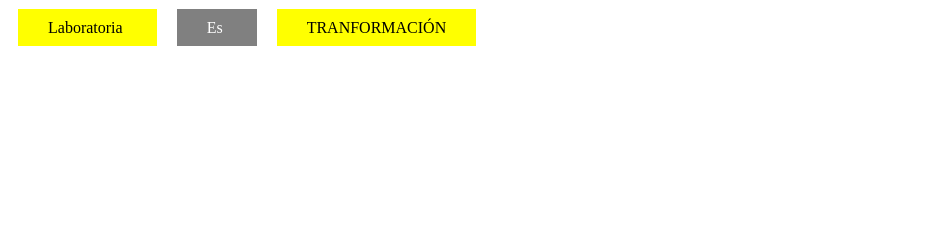
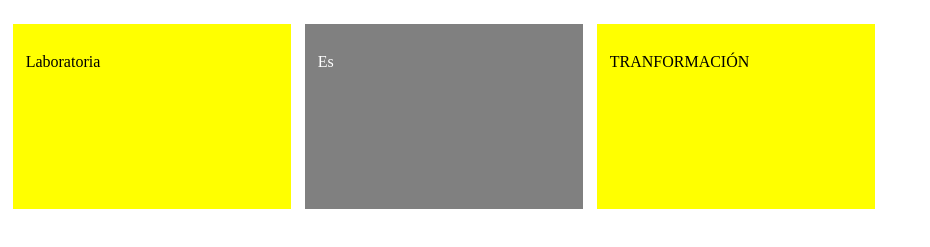
Before and after one commit to AlexDuOl/banderasdisplay, a plain HTML site: page index.html in a window 1280 px wide. Shown: the part 61-308 px from the top of the page, without its empty margins (0-930 px from the left). Drawn offline with Linux system fonts and the light colour scheme.

Commit message:
Parte 3 del ejercicio. Se modifico el display a inline-block, se coloco heigth y width, se modifico margen y padding.

```diff
--- a/style.css
+++ b/style.css
@@ -1,7 +1,9 @@
-.bandera, .bandera p{
-  display: inline;
-  margin: 0px 10px;
-  padding: 10px 10px;
+.bandera{
+  display: inline-block;
+  height: 20vh;
+  width: 20%;
+  margin: 5px;
+  padding: 1%;
 }
 .amarillo{
   background-color: yellow;
```
